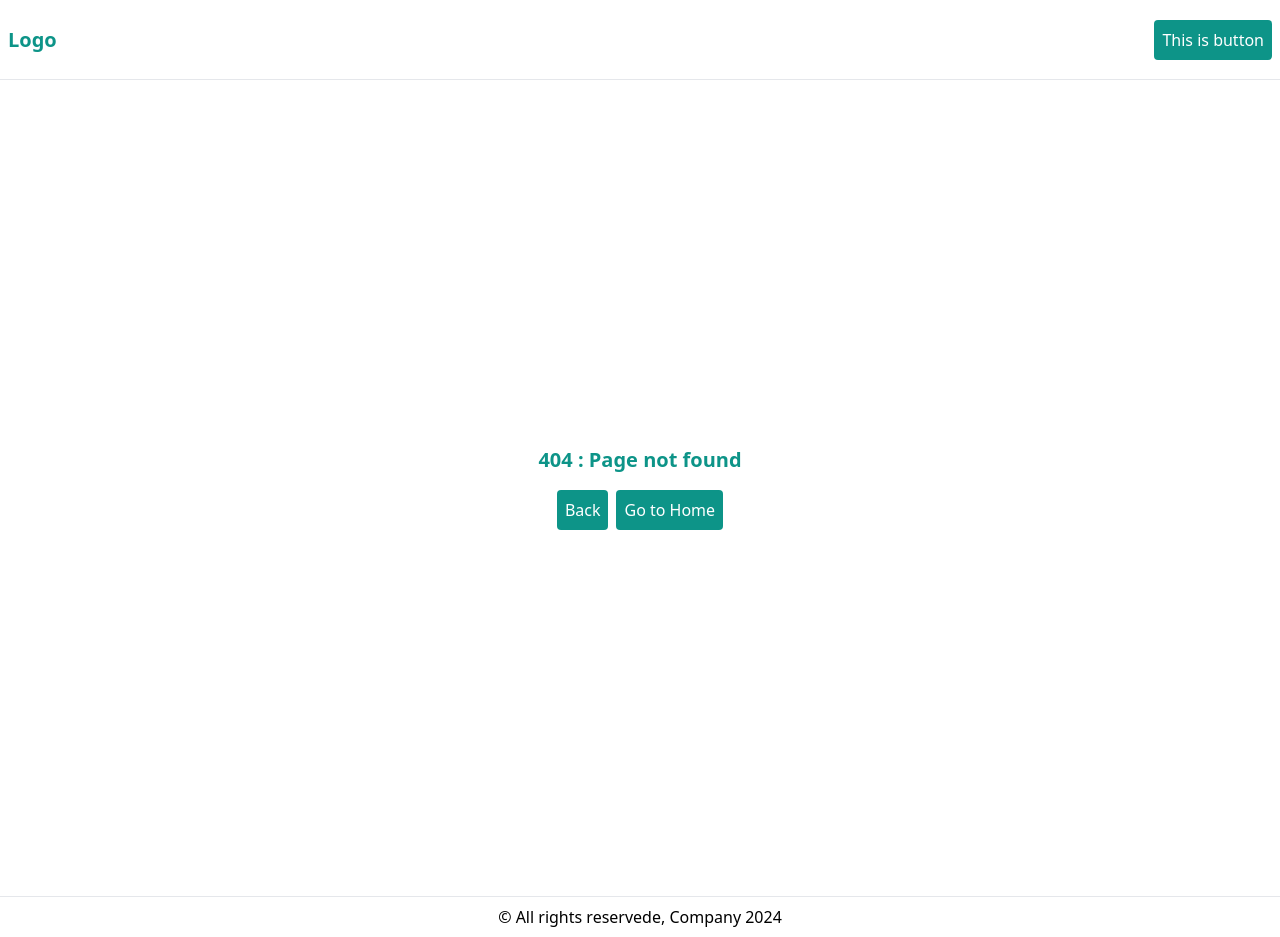
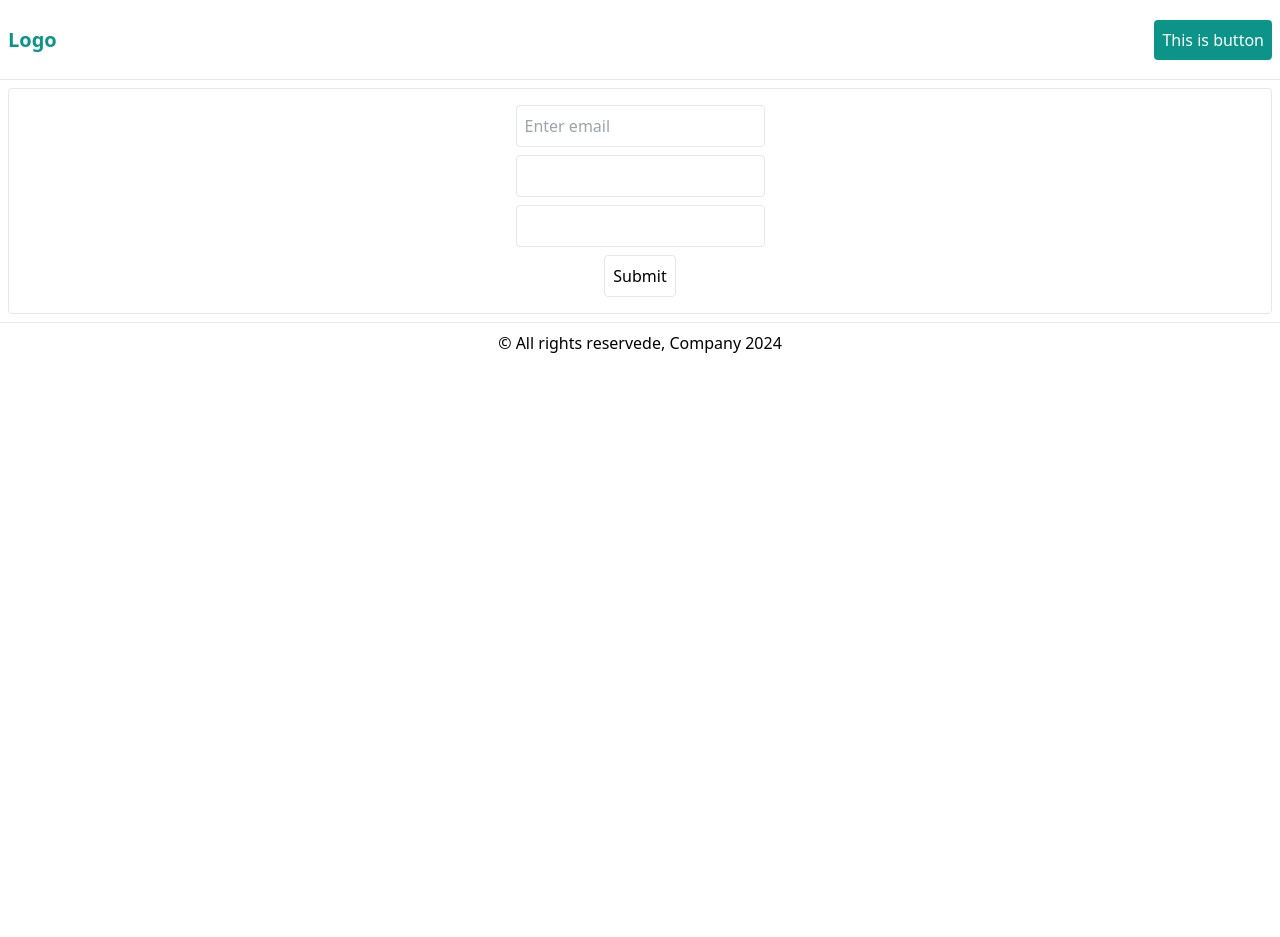
Before and after one commit to ashsajal1/react-tsx-tailwind-template, a React (Vite) app: page /signup in a window 1280 px wide. Before the commit this address had no page. After the commit the page ends 800 px from the top, so only its background shows below. Built offline with nearby package versions, Linux system fonts and the light colour scheme.

Commit message:
create signup page

```diff
--- /dev/null
+++ b/src/pages/signup.tsx
@@ -0,0 +1,44 @@
+import { useForm, SubmitHandler } from "react-hook-form";
+import { zodResolver } from '@hookform/resolvers/zod';
+import { z } from 'zod';
+import InputField from "../components/ui/input-field";
+
+const schema = z.object({
+    email: z.string().email().nonempty("Email is required"),
+    password: z.string().min(6).max(20).nonempty("Password is required"),
+    confirmPassword: z.string().min(6).max(20),
+}).refine((data) => data.password === data.confirmPassword, {
+    message: "Passwords don't match",
+    path: ["confirmPassword"], // path of error
+});
+
+type Inputs = z.infer<typeof schema>;
+
+export default function Singup() {
+    const {
+        register,
+        handleSubmit,
+        formState: { errors },
+    } = useForm<Inputs>({
+        resolver: zodResolver(schema),
+    });
+
+    const onSubmit: SubmitHandler<Inputs> = (data) => console.log(data);
+
+    return (
+        <form onSubmit={handleSubmit(onSubmit)}>
+            <div className="flex items-center flex-col p-4 border rounded">
+                <div className="flex flex-col items-center gap-2">
+                    <InputField placeholder="Enter email" type="email" {...register('email')} />
+                    <InputField type="password" {...register("password")} />
+                    <InputField type="password" {...register("confirmPassword")} />
+                </div>
+                {errors.email && <span>Email is required</span>}
+                {errors.password && <span>Password must be between 6 and 20 characters</span>}
+                {errors.confirmPassword && <span>{errors.confirmPassword.message}</span>}
+
+                <InputField className="mt-2" type="submit" />
+            </div>
+        </form>
+    );
+}
--- a/src/routes.tsx
+++ b/src/routes.tsx
@@ -4,6 +4,7 @@ import RootLayout from './pages/Layout';
 import NotFound from './pages/not-found';
 import About from './pages/about';
 import Login from './pages/login';
+import Signup from './pages/signup';
 
 export const router = createBrowserRouter([
     {
@@ -23,6 +24,10 @@ export const router = createBrowserRouter([
                 element: <Login />
             },
             {
+                path:'/signup',
+                element: <Signup />
+            },
+            {
                 path:'*',
                 element: <NotFound />
             },
```
